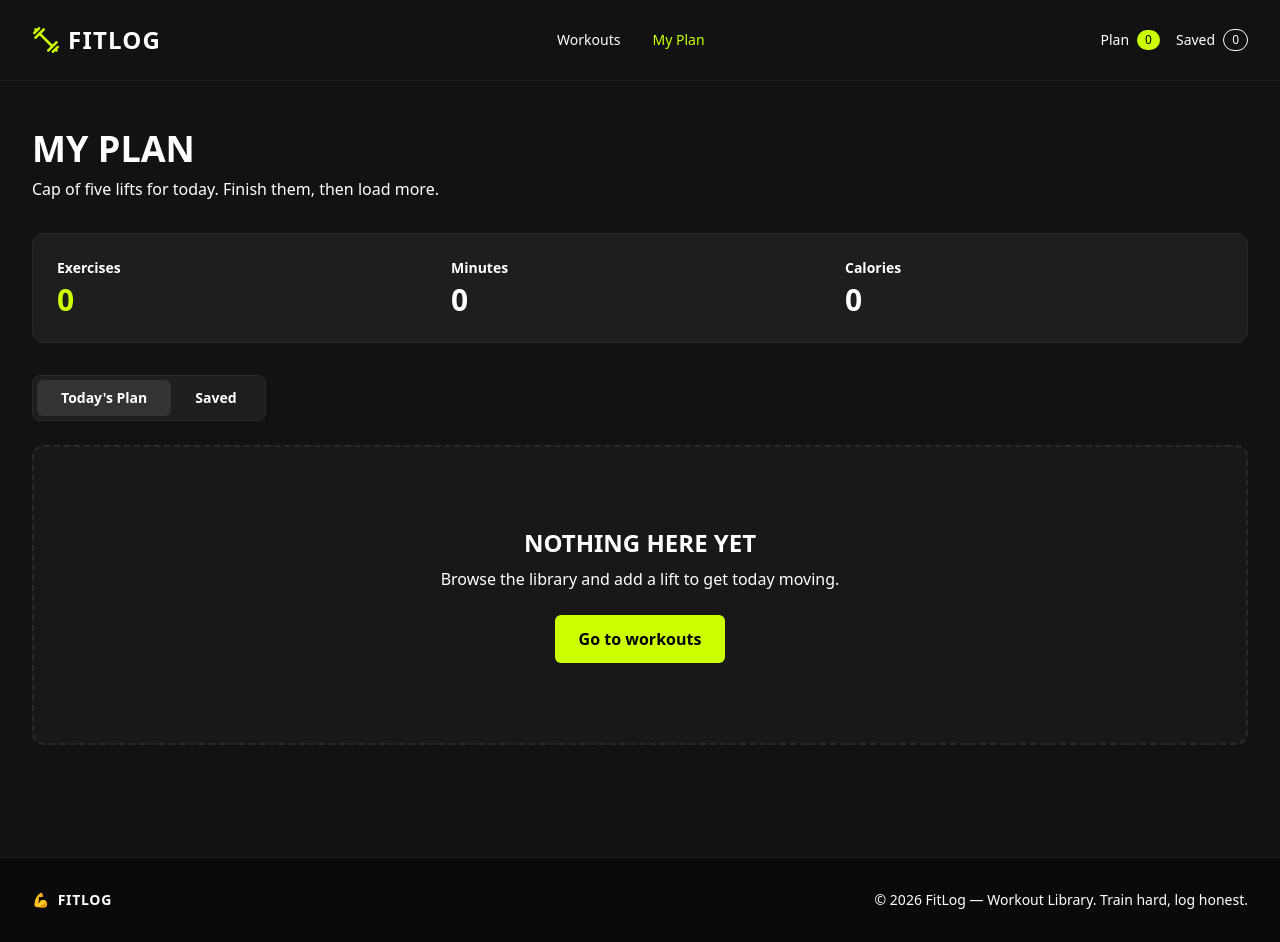
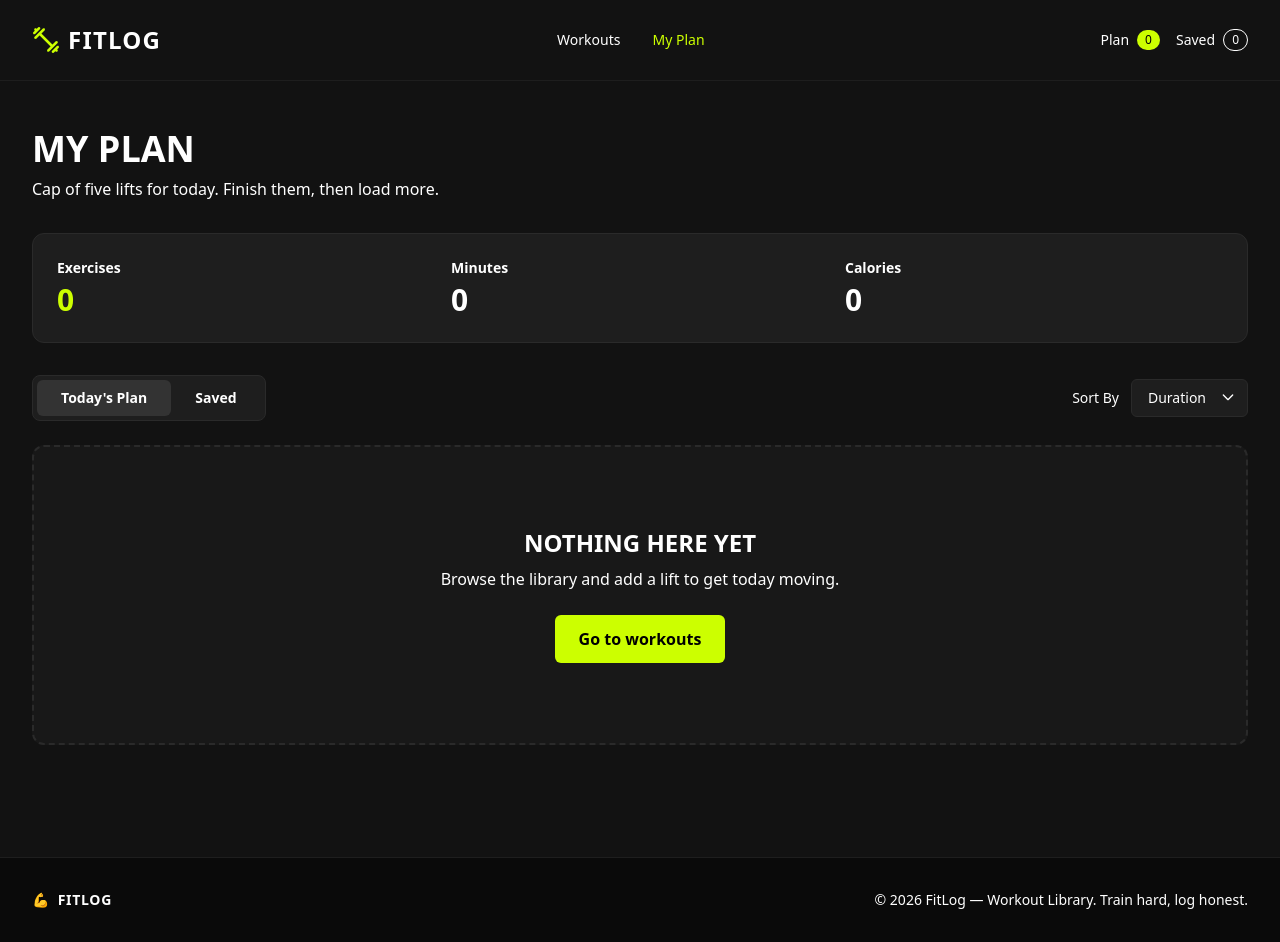
Before and after one commit to abdullahahmadmahee/fit-log, a Next.js app: page /my-plan in a window 1280 px wide. Built offline with nearby package versions, Linux system fonts and the light colour scheme.

Commit message:
add custom 404 page, sorting functionality, and project README

```diff
--- a/app/my-plan/page.tsx
+++ b/app/my-plan/page.tsx
@@ -7,9 +7,18 @@ import { useWorkout } from "../context/WorkoutContext";
 export default function MyPlan() {
   const { plannedWorkouts, savedWorkouts, removeFromPlan, markAsDone } = useWorkout();
   const [activeTab, setActiveTab] = useState<'plan' | 'saved'>('plan');
+  const [sortBy, setSortBy] = useState<'duration' | 'calories' | 'rating'>('duration');
   const [toastMessage, setToastMessage] = useState("");
 
   const currentList = activeTab === 'plan' ? plannedWorkouts : savedWorkouts;
+
+  // Sorting Logic
+  const sortedList = [...currentList].sort((a, b) => {
+    if (sortBy === 'duration') return b.duration - a.duration;
+    if (sortBy === 'calories') return b.caloriesBurned - a.caloriesBurned;
+    if (sortBy === 'rating') return b.rating - a.rating;
+    return 0;
+  });
 
   const totalExercises = currentList.length;
   const totalMinutes = currentList.reduce((sum, workout) => sum + workout.duration, 0);
@@ -54,8 +63,8 @@ export default function MyPlan() {
         </div>
       </div>
 
-      <div className="flex items-center justify-between mb-6">
-        <div className="flex bg-surface rounded-lg p-1 border border-[#2a2a2a]">
+      <div className="flex flex-col sm:flex-row sm:items-center justify-between gap-4 mb-6">
+        <div className="flex bg-surface rounded-lg p-1 border border-[#2a2a2a] w-max">
           <button
             onClick={() => setActiveTab('plan')}
             className={`px-6 py-2 rounded-md text-sm font-bold transition-colors ${
@@ -73,9 +82,26 @@ export default function MyPlan() {
             Saved
           </button>
         </div>
+
+        {/* Sorting Dropdown */}
+        <div className="flex items-center gap-3">
+          <span className="text-textSecondary text-sm font-medium">Sort By</span>
+          <div className="relative">
+            <select
+              value={sortBy}
+              onChange={(e) => setSortBy(e.target.value as any)}
+              className="bg-surface border border-[#2a2a2a] text-white text-sm rounded-md pl-4 pr-10 py-2 appearance-none cursor-pointer focus:outline-none focus:border-accent"
+            >
+              <option value="duration">Duration</option>
+              <option value="calories">Calories</option>
+              <option value="rating">Rating</option>
+            </select>
+            <svg className="w-4 h-4 absolute right-3 top-2.5 pointer-events-none text-textSecondary" fill="none" stroke="currentColor" viewBox="0 0 24 24"><path strokeLinecap="round" strokeLinejoin="round" strokeWidth="2" d="M19 9l-7 7-7-7"></path></svg>
+          </div>
+        </div>
       </div>
 
-      {currentList.length === 0 ? (
+      {sortedList.length === 0 ? (
         <div className="flex flex-col items-center justify-center py-20 border-2 border-dashed border-[#2a2a2a] rounded-xl bg-surface/50">
           <h2 className="text-2xl font-bold font-oswald uppercase text-white mb-2">Nothing here yet</h2>
           <p className="text-textSecondary mb-6">Browse the library and add a lift to get today moving.</p>
@@ -85,7 +111,7 @@ export default function MyPlan() {
         </div>
       ) : (
         <div className="flex flex-col gap-4">
-          {currentList.map((workout) => (
+          {sortedList.map((workout) => (
             <div key={workout.id} className="flex flex-col md:flex-row bg-surface border border-[#2a2a2a] rounded-xl overflow-hidden relative">
               <button
                 onClick={() => handleRemove(workout.id)}
--- /dev/null
+++ b/app/not-found.tsx
@@ -0,0 +1,16 @@
+import Link from "next/link";
+
+export default function NotFound() {
+  return (
+    <div className="flex flex-col items-center justify-center min-h-[60vh] text-center">
+      <h1 className="text-9xl font-bold font-oswald text-accent mb-4">404</h1>
+      <h2 className="text-3xl font-bold font-oswald text-white uppercase mb-4">Page Not Found</h2>
+      <p className="text-textSecondary mb-8 max-w-md">
+        The lift you are looking for doesn't exist. It might have been moved or deleted.
+      </p>
+      <Link href="/" className="bg-accent text-black font-bold px-8 py-3 rounded-md hover:opacity-90 transition-opacity">
+        BACK TO WORKOUTS
+      </Link>
+    </div>
+  );
+}
```
Also changed, not shown: 1 other file (tests, documents, lock files or other folders).
